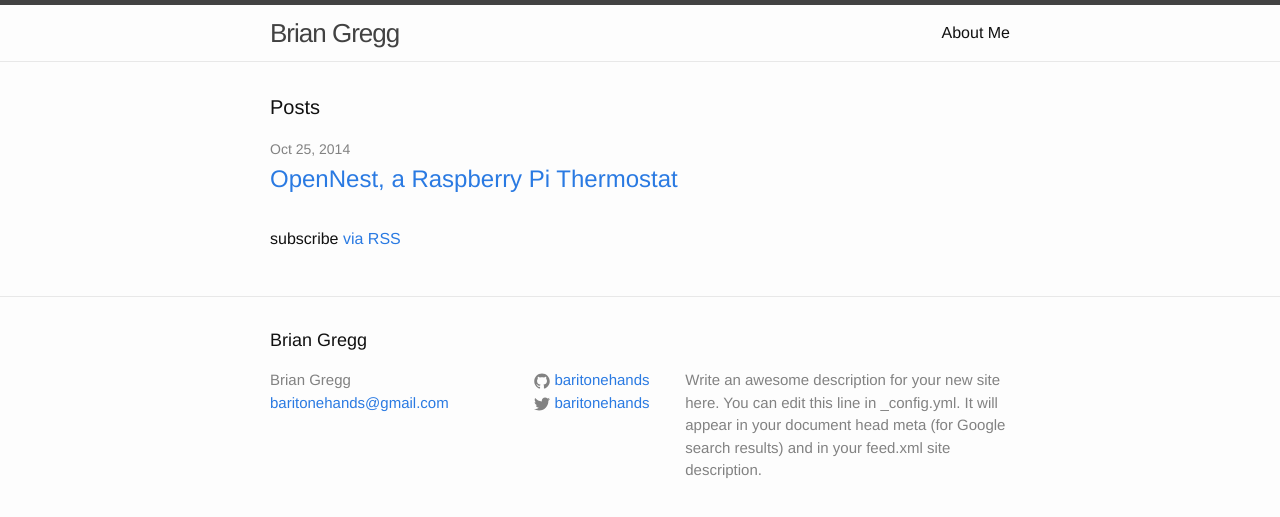
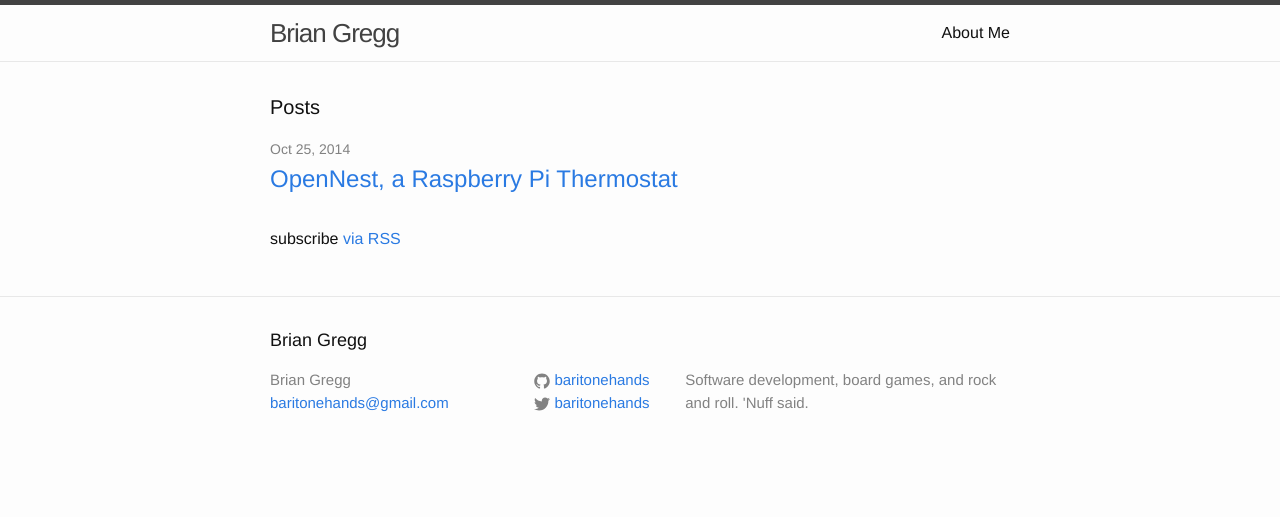
Before and after one commit to baritonehands/baritonehands.github.io, a Jekyll site: the page built from index.html, in a window 1280 px wide. Shown: the top 517 px of the page. Built offline with Jekyll 4.4.1, drawn with Linux system fonts in a browser that asks for light colours.

Commit message:
Fixed description

```diff
--- a/_config.yml
+++ b/_config.yml
@@ -2,9 +2,7 @@
 title: Brian Gregg
 email: baritonehands@gmail.com
 description: > # this means to ignore newlines until "baseurl:"
-  Write an awesome description for your new site here. You can edit this
-  line in _config.yml. It will appear in your document head meta (for
-  Google search results) and in your feed.xml site description.
+  Software development, board games, and rock and roll. 'Nuff said.
 baseurl: "" # the subpath of your site, e.g. /blog/
 url: "http://baritonehands.github.io" # the base hostname & protocol for your site
 twitter_username: baritonehands
```
